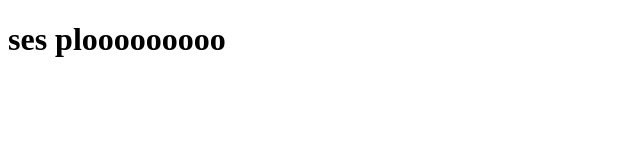
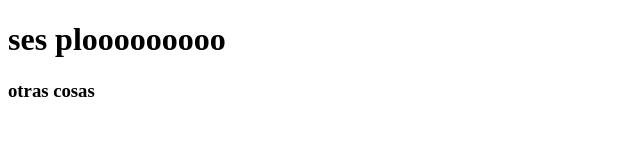
Before and after one commit to brianploto/plo, a plain HTML site: page index.html in a window 1280 px wide. Shown: the full height of the page, 0-640 px from the left. Drawn offline with Linux system fonts and the light colour scheme.

Commit message:
pruebassss

```diff
--- a/index.html
+++ b/index.html
@@ -8,5 +8,6 @@
 </head>
 <body>
     <h1>ses plooooooooo</h1>
+    <h3>otras cosas</h3>
 </body>
 </html>
```
